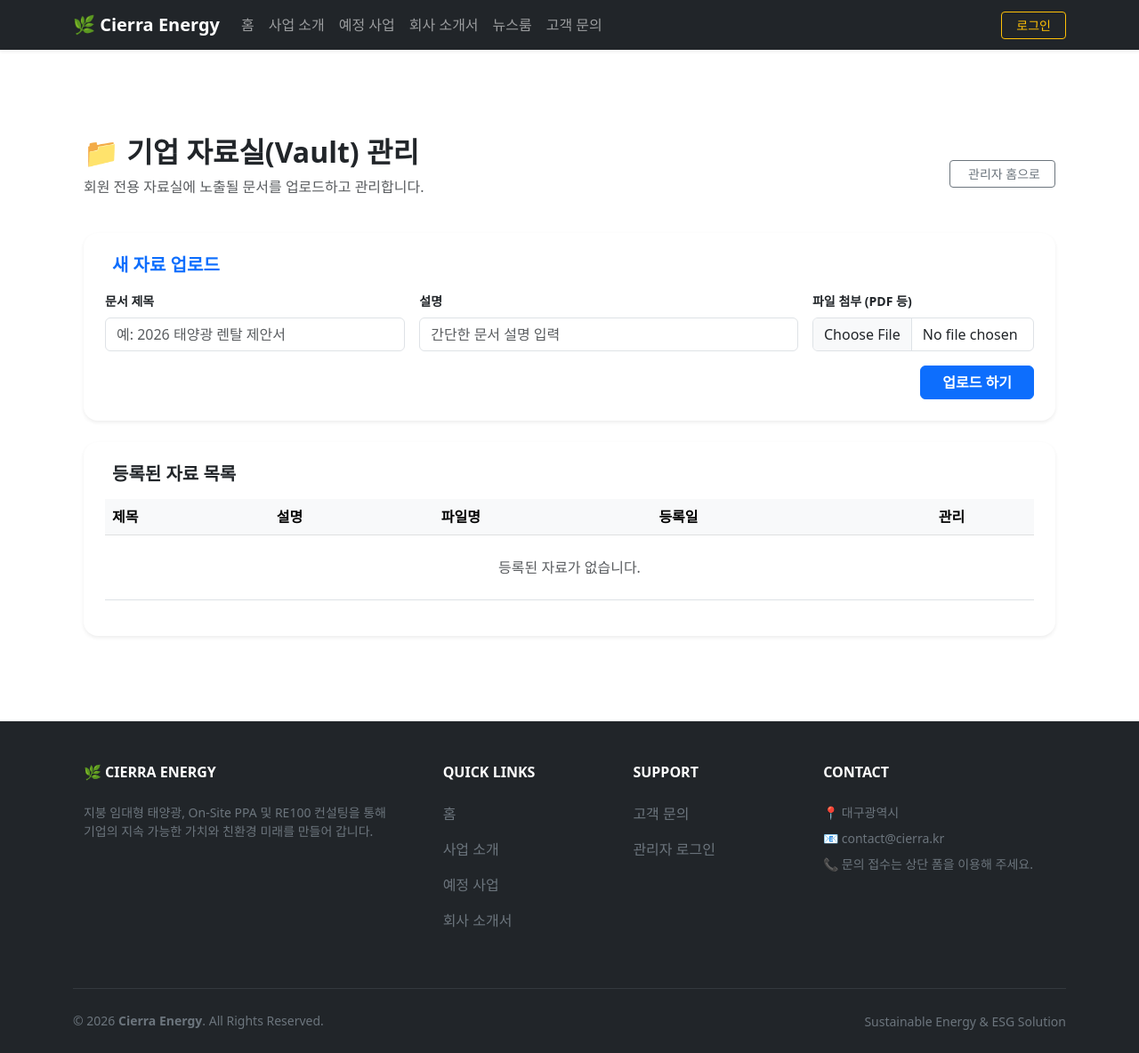
After one commit to Rvnning/company-site, a Flask app: template templates/admin_documents.html in a window 1280 px wide. The commit adds this page. Shown: the whole page at 89% size. Run offline with Flask 3, Linux system fonts and the light colour scheme; the template is opened without the code that fills it, so the values that code supplies are empty; some libraries are stand-ins or nearby versions.

Commit message:
admin document management

```diff
--- /dev/null
+++ b/templates/admin_documents.html
@@ -0,0 +1,93 @@
+{% extends "base.html" %}
+{% block title %}자료실 관리 - Cierra Energy Admin{% endblock %}
+
+{% block content %}
+<div class="container py-5 my-4">
+    <!-- 상단 헤더 -->
+    <div class="d-flex justify-content-between align-items-center mb-4">
+        <div>
+            <h2 class="fw-bold">📁 기업 자료실(Vault) 관리</h2>
+            <p class="text-muted">회원 전용 자료실에 노출될 문서를 업로드하고 관리합니다.</p>
+        </div>
+        <a href="{{ url_for('admin_dashboard') }}" class="btn btn-outline-secondary btn-sm px-3">
+            <i class="bi bi-arrow-left me-1"></i> 관리자 홈으로
+        </a>
+    </div>
+
+    <!-- 플래시 메시지 -->
+    {% with messages = get_flashed_messages(with_categories=true) %}
+        {% if messages %}
+            {% for category, message in messages %}
+                <div class="alert alert-{{ category }} alert-dismissible fade show py-2 small" role="alert">
+                    {{ message }}
+                    <button type="button" class="btn-close py-2" data-bs-dismiss="alert" aria-label="Close"></button>
+                </div>
+            {% endfor %}
+        {% endif %}
+    {% endwith %}
+
+    <!-- 1. 자료 업로드 폼 -->
+    <div class="card border-0 shadow-sm rounded-4 p-4 mb-4 bg-white">
+        <h5 class="fw-bold mb-3 text-primary"><i class="bi bi-cloud-arrow-up me-2"></i>새 자료 업로드</h5>
+        <form action="/admin/documents/upload" method="POST" enctype="multipart/form-data" class="row g-3">
+            <input type="hidden" name="csrf_token" value="{{ csrf_token() }}">
+
+            <div class="col-md-4">
+                <label class="form-label small fw-semibold">문서 제목</label>
+                <input type="text" class="form-control" name="title" placeholder="예: 2026 태양광 렌탈 제안서" required>
+            </div>
+            <div class="col-md-5">
+                <label class="form-label small fw-semibold">설명</label>
+                <input type="text" class="form-control" name="description" placeholder="간단한 문서 설명 입력">
+            </div>
+            <div class="col-md-3">
+                <label class="form-label small fw-semibold">파일 첨부 (PDF 등)</label>
+                <input type="file" class="form-control" name="file" required>
+            </div>
+            <div class="col-12 text-end mt-3">
+                <button type="submit" class="btn btn-primary px-4 fw-semibold">업로드 하기</button>
+            </div>
+        </form>
+    </div>
+
+    <!-- 2. 등록된 자료 목록 및 삭제 테이블 -->
+    <div class="card border-0 shadow-sm rounded-4 p-4 bg-white">
+        <h5 class="fw-bold mb-3"><i class="bi bi-file-earmark-text me-2"></i>등록된 자료 목록</h5>
+        <div class="table-responsive">
+            <table class="table align-middle table-hover">
+                <thead class="table-light">
+                    <tr>
+                        <th>제목</th>
+                        <th>설명</th>
+                        <th>파일명</th>
+                        <th>등록일</th>
+                        <th class="text-center">관리</th>
+                    </tr>
+                </thead>
+                <tbody>
+                    {% if documents %}
+                        {% for doc in documents %}
+                        <tr>
+                            <td class="fw-semibold">{{ doc.title }}</td>
+                            <td class="text-muted small">{{ doc.description or '-' }}</td>
+                            <td class="small text-secondary">{{ doc.file_path }}</td>
+                            <td class="small">{{ doc.created_at[:10] if doc.created_at else '' }}</td>
+                            <td class="text-center">
+                                <form action="/admin/documents/delete/{{ doc.id }}" method="POST" class="d-inline" onsubmit="return confirm('정말 이 자료를 삭제하시겠습니까?');">
+                                    <input type="hidden" name="csrf_token" value="{{ csrf_token() }}">
+                                    <button type="submit" class="btn btn-outline-danger btn-sm px-2 py-1">삭제</button>
+                                </form>
+                            </td>
+                        </tr>
+                        {% endfor %}
+                    {% else %}
+                        <tr>
+                            <td colspan="5" class="text-center text-muted py-4">등록된 자료가 없습니다.</td>
+                        </tr>
+                    {% endif %}
+                </tbody>
+            </table>
+        </div>
+    </div>
+</div>
+{% endblock %}
```
Also changed, not shown: templates/admin_dashboard.html (+8 -19 lines).
